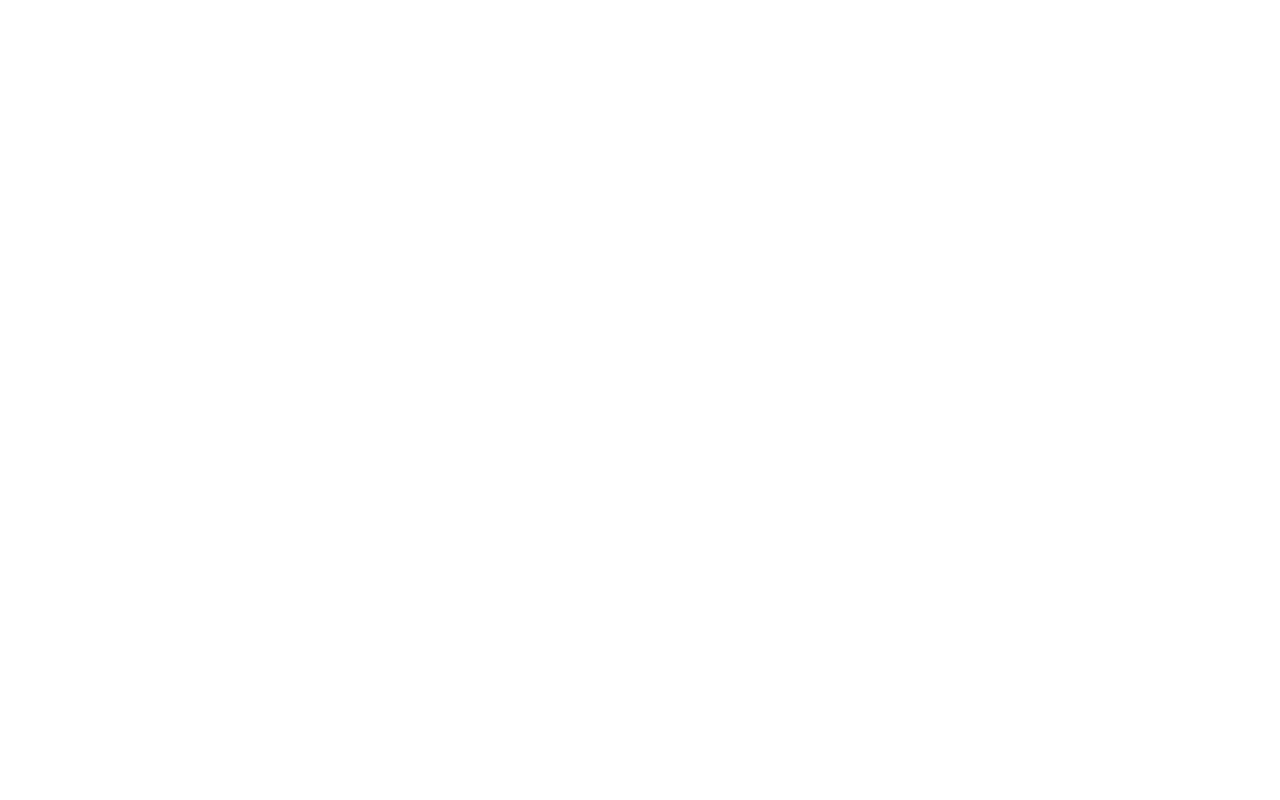
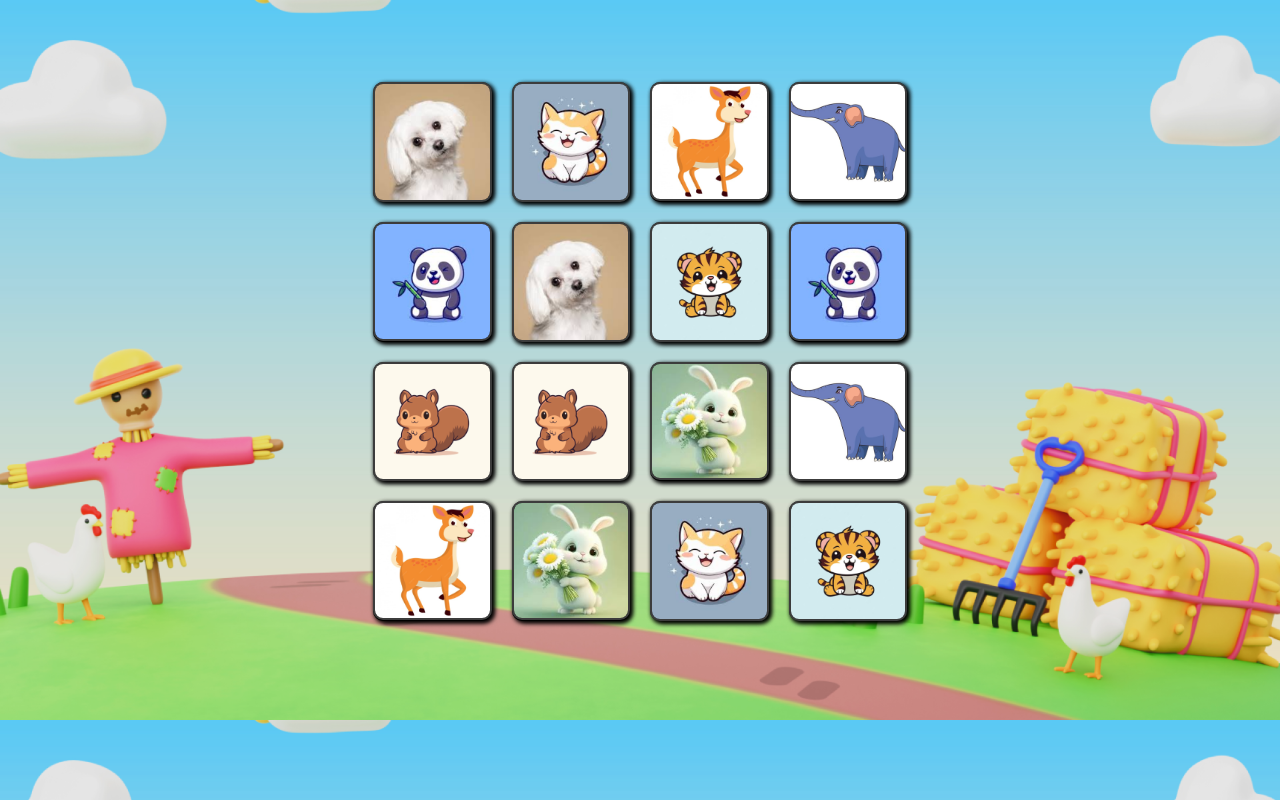
Before and after one commit to Amal911/Flip-It-Card-Game, a website: page pages/game.html in a window 1280 px wide. Drawn offline with nearby package versions, Linux system fonts and the light colour scheme.

Commit message:
created game html page

```diff
--- a/pages/game.html
+++ b/pages/game.html
@@ -3,9 +3,66 @@
 <head>
     <meta charset="UTF-8">
     <meta name="viewport" content="width=device-width, initial-scale=1.0">
-    <title>Document</title>
+    <title>Game Page</title>
+    <link href="https://cdn.jsdelivr.net/npm/bootstrap@5.3.3/dist/css/bootstrap.min.css" rel="stylesheet" integrity="sha384-QWTKZyjpPEjISv5WaRU9OFeRpok6YctnYmDr5pNlyT2bRjXh0JMhjY6hW+ALEwIH" crossorigin="anonymous">
+    <link rel="stylesheet" href="../styles/game.css">
+
 </head>
 <body>
+    <section id="display-cards">
+        <div class="container" id="cards-container">
+            <div class="image-cards">
+                <img src="../assets/animals/dog.png" alt="">
+            </div>
+            <div class="image-cards">
+                <img src="../assets/animals/cat.png" alt="">
+            </div>
+            <div class="image-cards">
+                <img src="../assets/animals/deer.png" alt="">
+            </div>
+            <div class="image-cards">
+                <img src="../assets/animals/elephant.png" alt="">
+            </div>
+            <div class="image-cards">
+                <img src="../assets/animals/panda.png" alt="">
+            </div>
+            <div class="image-cards">
+                <img src="../assets/animals/dog.png" alt="">
+            </div>
+            <div class="image-cards">
+                <img src="../assets/animals/tiger.png" alt="">
+            </div>
+            <div class="image-cards">
+                <img src="../assets/animals/panda.png" alt="">
+            </div>
+            <div class="image-cards">
+                <img src="../assets/animals/squirrel.png" alt="">
+            </div>
+            <div class="image-cards">
+                <img src="../assets/animals/squirrel.png" alt="">
+            </div>
+            <div class="image-cards">
+                <img src="../assets/animals/rabbit.png" alt="">
+            </div>
+            <div class="image-cards">
+                <img src="../assets/animals/elephant.png" alt="">
+            </div>
+            <div class="image-cards">
+                <img src="../assets/animals/deer.png" alt="">
+            </div>
+            <div class="image-cards">
+                <img src="../assets/animals/rabbit.png" alt="">
+            </div>
+            <div class="image-cards">
+                <img src="../assets/animals/cat.png" alt="">
+            </div>
+            <div class="image-cards">
+                <img src="../assets/animals/tiger.png" alt="">
+            </div>
+        </div>
+    </section>
 
+
+    <script src="https://cdn.jsdelivr.net/npm/bootstrap@5.3.3/dist/js/bootstrap.bundle.min.js" integrity="sha384-YvpcrYf0tY3lHB60NNkmXc5s9fDVZLESaAA55NDzOxhy9GkcIdslK1eN7N6jIeHz" crossorigin="anonymous"></script>
 </body>
 </html>
--- /dev/null
+++ b/styles/game.css
@@ -0,0 +1,28 @@
+body{
+    background: fixed;
+    background-image: url("../assets/background-game.png");
+    background-size: contain;
+    padding: 20px;
+}
+#cards-container{
+    width: 45%;
+    display: grid;
+    grid-template-columns: 1fr 1fr 1fr 1fr;
+    gap: 20px;
+    margin-top: 5%;
+}
+#cards-container .image-cards{
+    background-color: black;
+    border-radius: 10px;
+    box-shadow: 2px 2px 5px black;
+}
+#cards-container .image-cards img{
+    width: 100%;
+    border: 2px solid rgba(75, 75, 75, 0.799);
+    box-shadow: 2px 2px 5px black;
+    border-radius: 10px;
+    transition: scale 1s ease;
+}
+#cards-container .image-cards img:hover{
+    scale: 1.1;
+}
```
Also changed, not shown: assets/animals/cat.png (added), assets/animals/deer.png (added), assets/animals/dog.png (added), assets/animals/elephant.png (added), assets/animals/panda.png (added), assets/animals/rabbit.png (added), assets/animals/squirrel.png (added), assets/animals/tiger.png (added), assets/background-game.png (added).
